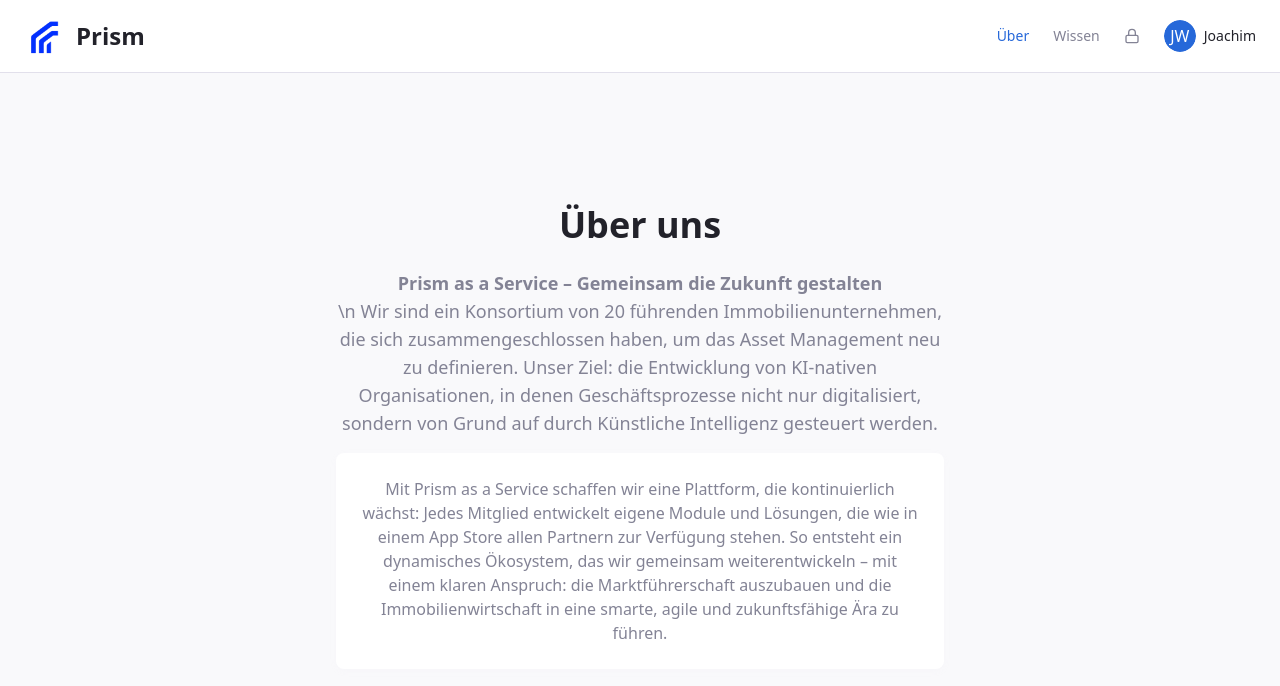
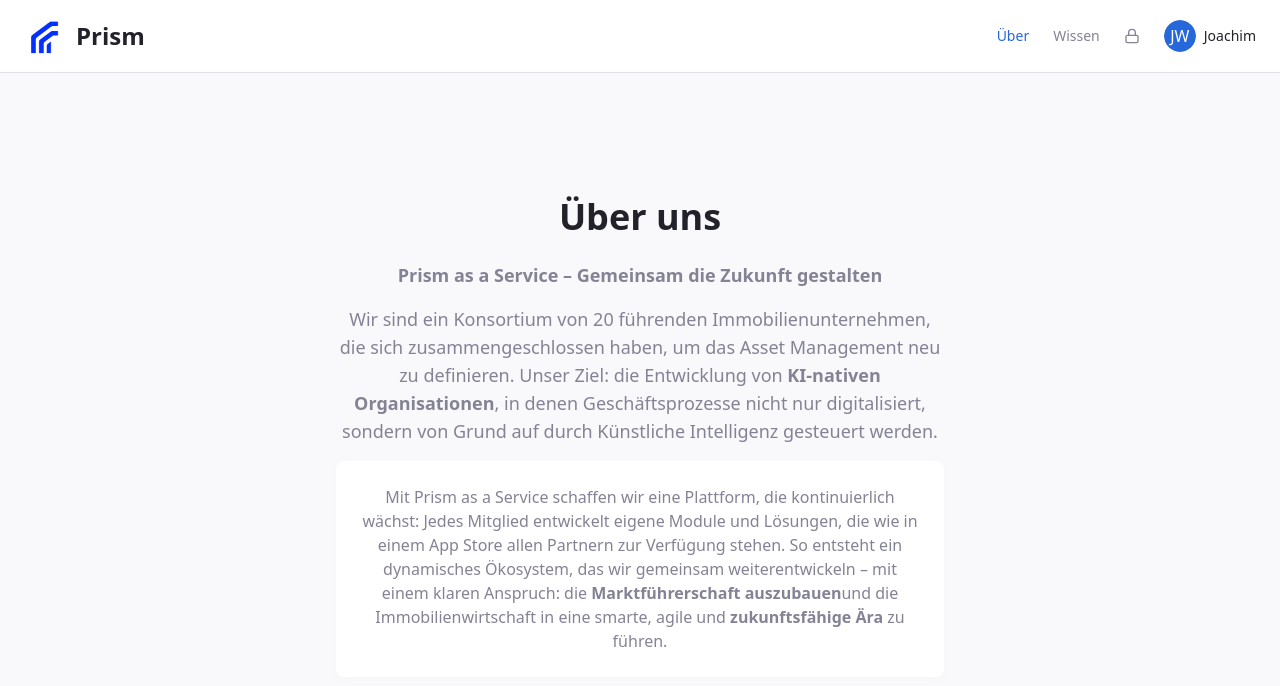
Before and after one commit to Matija024/estateflow-demo-bot, a React (Vite) app: page /ueber-uns in a window 1280 px wide. Shown: the top 686 px of the page. Built offline with nearby package versions, Linux system fonts and the light colour scheme.

Commit message:
Code edited in Lovable Code Editor

```diff
--- a/src/pages/UeberUns.tsx
+++ b/src/pages/UeberUns.tsx
@@ -7,18 +7,26 @@ const UeberUns = () => {
       <div className="flex-1 flex items-center justify-center">
         <div className="text-center max-w-2xl mx-auto p-8">
           <h1 className="text-4xl font-bold text-estate-text-primary mb-6">Über uns</h1>
+
+          {/* Absätze statt \n */}
           <p className="text-lg text-estate-text-secondary mb-4">
-            <strong>Prism as a Service – Gemeinsam die Zukunft gestalten </strong><br /> \n
+            <strong>Prism as a Service – Gemeinsam die Zukunft gestalten</strong>
+          </p>
+          <p className="text-lg text-estate-text-secondary mb-4">
             Wir sind ein Konsortium von 20 führenden Immobilienunternehmen, die sich zusammengeschlossen haben,
-            um das Asset Management neu zu definieren. Unser Ziel: die Entwicklung von KI-nativen Organisationen,
-            in denen Geschäftsprozesse nicht nur digitalisiert, sondern von Grund auf durch Künstliche Intelligenz gesteuert werden.
+            um das Asset Management neu zu definieren. Unser Ziel: die Entwicklung von
+            <strong> KI-nativen Organisationen</strong>, in denen Geschäftsprozesse nicht nur digitalisiert,
+            sondern von Grund auf durch Künstliche Intelligenz gesteuert werden.
           </p>
+
+          {/* Box */}
           <div className="bg-estate-bg-secondary rounded-lg p-6 shadow-card">
             <p className="text-estate-text-secondary">
-              Mit Prism as a Service schaffen wir eine Plattform, die kontinuierlich wächst: Jedes Mitglied entwickelt eigene Module
-              und Lösungen, die wie in einem App Store allen Partnern zur Verfügung stehen. So entsteht ein dynamisches Ökosystem,
-              das wir gemeinsam weiterentwickeln – mit einem klaren Anspruch: die Marktführerschaft auszubauen und die Immobilienwirtschaft
-              in eine smarte, agile und zukunftsfähige Ära zu führen.
+              Mit Prism as a Service schaffen wir eine Plattform, die kontinuierlich wächst:
+              Jedes Mitglied entwickelt eigene Module und Lösungen, die wie in einem App Store
+              allen Partnern zur Verfügung stehen. So entsteht ein dynamisches Ökosystem, das wir gemeinsam
+              weiterentwickeln – mit einem klaren Anspruch: die <strong>Marktführerschaft auszubauen</strong>
+              und die Immobilienwirtschaft in eine smarte, agile und <strong>zukunftsfähige Ära</strong> zu führen.
             </p>
           </div>
         </div>
```
